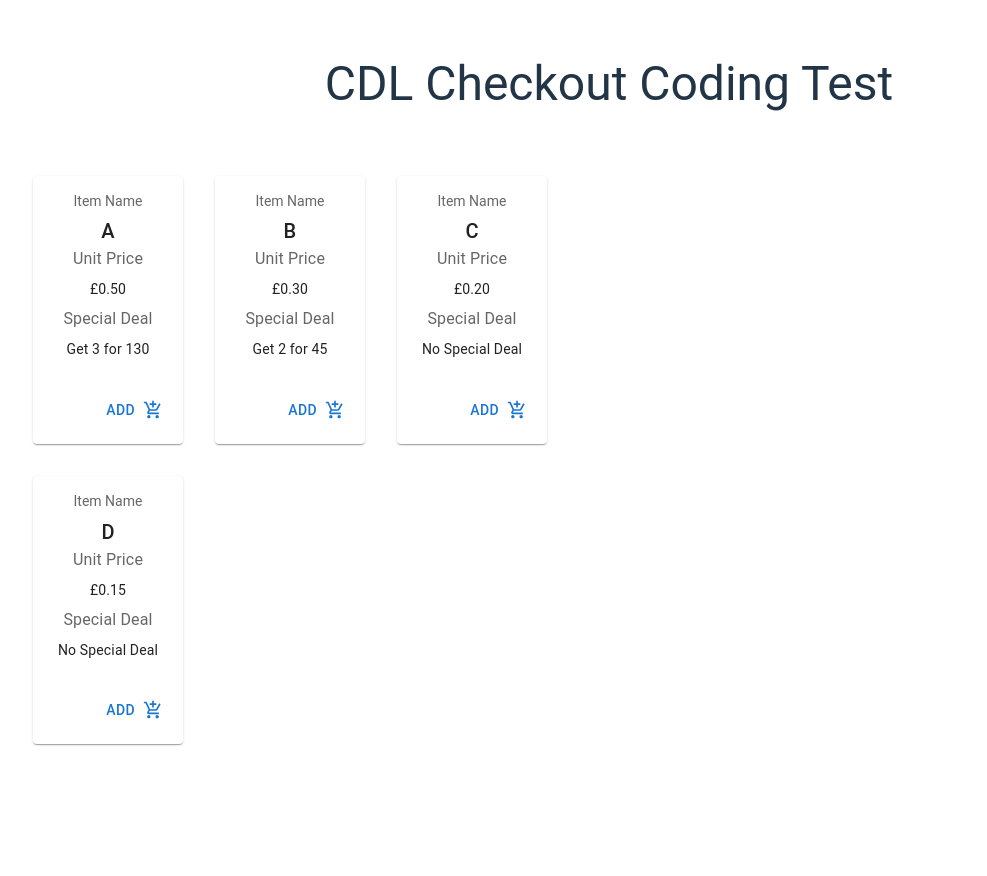
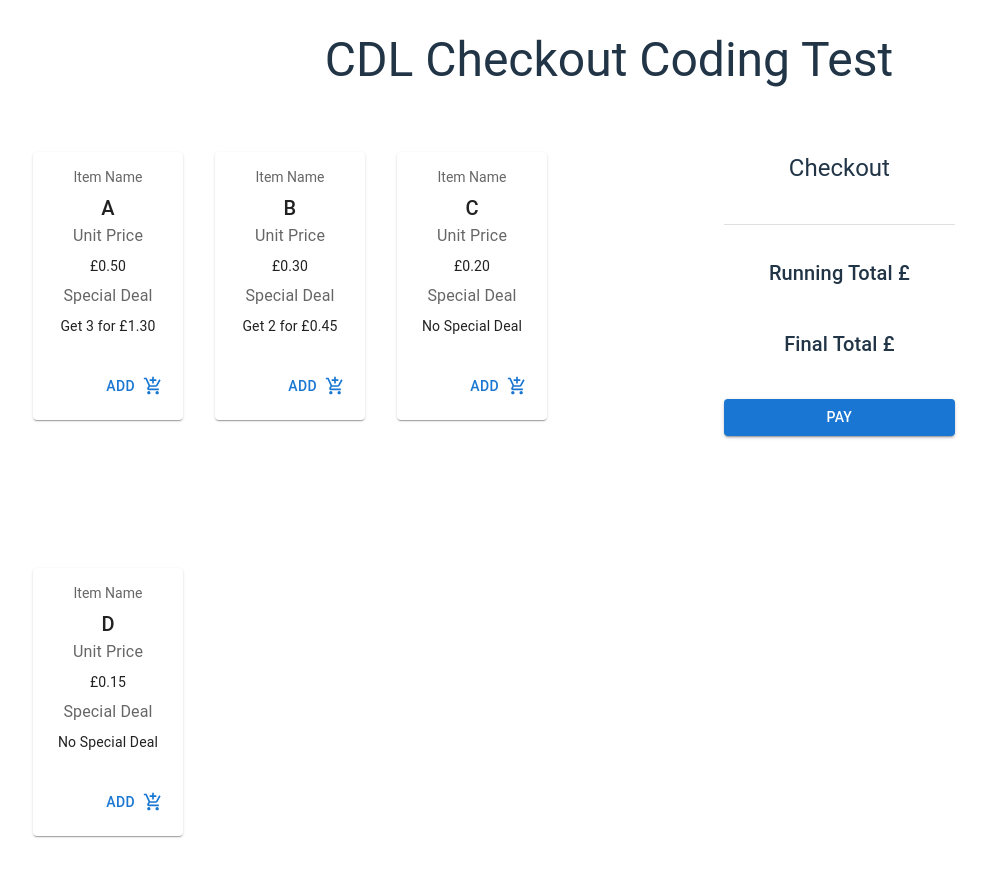
Before and after one commit to AllifAmey/cdl-coding-test, a React (Vite) app: page / in a window 1280 px wide. Shown: the top 876 px of the page, without its empty margins (31-1018 px from the left). Before the commit the page ends 800 px from the top, so only its background shows below. Built offline with nearby package versions, Linux system fonts and the light colour scheme.

Commit message:
added the logic for the product card button and the checkout component as well as the docs explaining each

```diff
--- a/src/components/page/CheckoutPage/CheckoutPage.jsx
+++ b/src/components/page/CheckoutPage/CheckoutPage.jsx
@@ -89,6 +89,11 @@ function CheckoutPage() {
               );
             })}
           </Grid>
+          <Checkout
+            userCheckout={userCheckout}
+            setUserCheckout={setUserCheckout}
+            store_items={store_items}
+          />
         </Grid>
       </Grid>
     </>
--- a/src/components/page/CheckoutPage/utility/Checkout.jsx
+++ b/src/components/page/CheckoutPage/utility/Checkout.jsx
@@ -1,11 +1,76 @@
-import React, { useState } from "react";
-function Checkout() {
+import React from "react";
+import { Button } from "@mui/material";
+import Grid from "@mui/material/Grid";
+import Typography from "@mui/material/Typography";
+import Divider from "@mui/material/Divider";
+
+function Checkout(props) {
   /*
+  docs:
 
+  The userCheckout will render the userCheckout data with each section being revelant to the user data.
+
+  The pay button resets the usercheckout data
   */
   return (
     <>
-      <div>Hello</div>
+      <Grid
+        container
+        gap="2rem"
+        width="20%"
+        height="100vh"
+        flexDirection="column"
+      >
+        <Typography gutterBottom variant="h5" component="div">
+          Checkout
+        </Typography>
+        {props.userCheckout.map((checkout_item) => {
+          return (
+            <Grid container key={checkout_item.item_name} width="100%">
+              <Grid container item flexDirection="column" xs>
+                <Grid item>Item Name</Grid>
+                <Grid item>
+                  <Typography gutterBottom variant="h5" component="div">
+                    {checkout_item.item_name}
+                  </Typography>
+                </Grid>
+              </Grid>
+              <Grid container item flexDirection="column" xs>
+                <Grid item>Amount</Grid>
+                <Grid item>
+                  <Typography gutterBottom variant="h5" component="div">
+                    {`£${(checkout_item.total_amount / 100).toFixed(2)}`}
+                  </Typography>
+                </Grid>
+              </Grid>
+              <Grid container item flexDirection="column" xs>
+                <Grid item>Quantity</Grid>
+                <Grid item>
+                  <Typography gutterBottom variant="h5" component="div">
+                    {checkout_item.quantity}
+                  </Typography>
+                </Grid>
+              </Grid>
+            </Grid>
+          );
+        })}
+        <Divider />
+        <Typography gutterBottom variant="h6" component="div">
+          {`Running Total £`}
+        </Typography>
+        <Typography gutterBottom variant="h6" component="div">
+          {`Final Total £`}
+        </Typography>
+
+        <Button
+          variant="contained"
+          onClick={() => {
+            props.setUserCheckout([]);
+          }}
+        >
+          Pay
+        </Button>
+      </Grid>
     </>
   );
 }
--- a/src/components/page/CheckoutPage/utility/ProductCard.jsx
+++ b/src/components/page/CheckoutPage/utility/ProductCard.jsx
@@ -50,7 +50,9 @@ function ProductCard(props) {
         </Typography>
         <Typography variant="body2">
           {props.store_item.special_price
-            ? `Get ${props.store_item.special_deal.special_quantity} for ${props.store_item.special_deal.special_amount} `
+            ? `Get ${props.store_item.special_deal.special_quantity} for £${(
+                props.store_item.special_deal.special_amount / 100
+              ).toFixed(2)} `
             : "No Special Deal"}
         </Typography>
       </CardContent>
@@ -61,7 +63,82 @@ function ProductCard(props) {
           padding: "1rem",
         }}
       >
-        <Button endIcon={<AddShoppingCartIcon color="primary" />}>Add</Button>
+        <Button
+          endIcon={<AddShoppingCartIcon color="primary" />}
+          onClick={() => {
+            /*
+            logic explanation:
+            First if the user's item exist to check that see if there is a match in the current user data,
+            for the item by using the filter function.
+            If there is a match the length should be 1 not 0,
+            if there is no match then it should be 0 as the filter found nothing.
+
+            If there is no match add the item to the usercheckout by doing push.
+            The data should consist of the item data, the quantity and the total amount.
+
+            If there is a match then only the quantity and the total_amount is added.
+            There will also be a check for special deals.
+
+            If there is no special deal then the total amount would be added
+            If there is a special deal then the quantity will be used to calculate the total,
+            along with the data inside of the special deal.
+
+            */
+
+            // store user current data
+            let currentUserData = props.userCheckout;
+            const check_item_exist = currentUserData.filter((item) => {
+              return item.item_name == props.store_item.item_name;
+            });
+            // check if item exist
+            if (check_item_exist.length == 0) {
+              //hard copy to prevent errors
+              const add_item = {
+                ...props.store_item,
+                quantity: 1,
+                total_amount: props.store_item.unit_price,
+              };
+              delete add_item.unit_price;
+              currentUserData.push({ ...add_item });
+            } else {
+              const index = currentUserData.findIndex((item) => {
+                return item.item_name == props.store_item.item_name;
+              });
+
+              // check if special price
+              const check_special_price = currentUserData[index].special_price;
+              currentUserData[index].quantity++;
+              if (check_special_price) {
+                const special_quantity =
+                  props.store_item.special_deal.special_quantity;
+                const special_amount =
+                  props.store_item.special_deal.special_amount;
+                let current_quantity = currentUserData[index].quantity;
+
+                if (current_quantity < special_quantity) {
+                  currentUserData[index].total_amount +=
+                    props.store_item.unit_price;
+                } else {
+                  const remainder = current_quantity % special_quantity;
+                  current_quantity -= remainder;
+                  const total_special_price =
+                    (current_quantity / special_quantity) * special_amount;
+                  const total_normal_price =
+                    remainder * props.store_item.unit_price;
+                  const total_price = total_special_price + total_normal_price;
+
+                  currentUserData[index].total_amount = total_price;
+                }
+              } else {
+                currentUserData[index].total_amount +=
+                  props.store_item.unit_price;
+              }
+            }
+            props.setUserCheckout([...currentUserData]);
+          }}
+        >
+          Add
+        </Button>
       </CardActions>
     </Card>
   );
```
